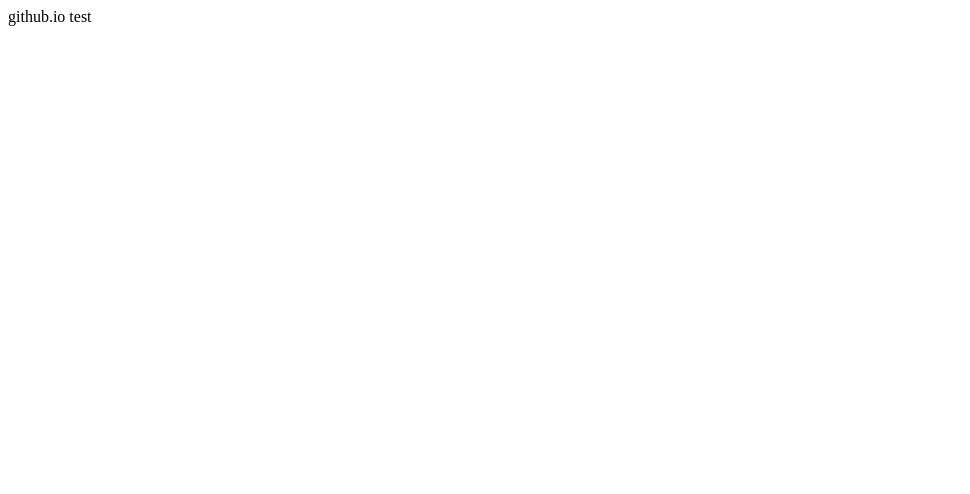
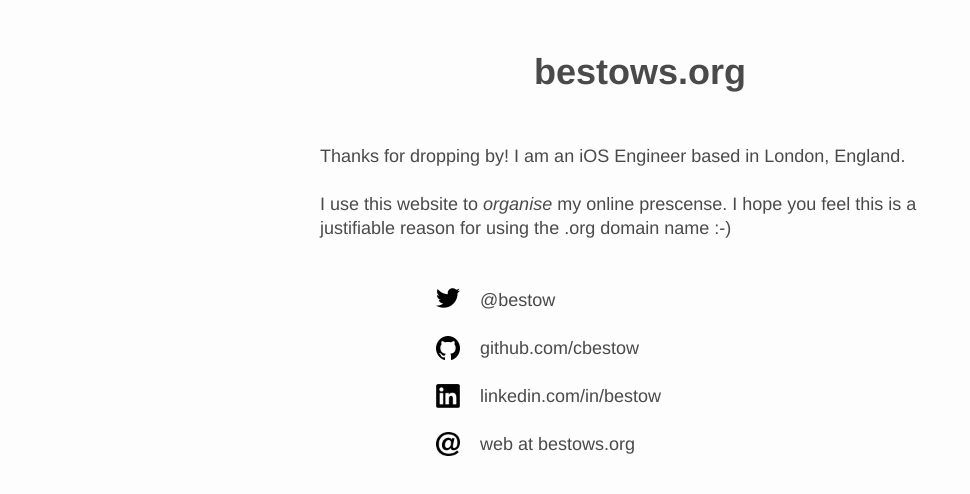
Before and after one commit to bestows/bestows.github.io, a plain HTML site: page index.html in a window 1280 px wide. Shown: the whole page, without its empty margins (0-970 px from the left). Drawn offline with Linux system fonts and the light colour scheme.

Commit message:
landing page

```diff
--- a/index.html
+++ b/index.html
@@ -1 +1,126 @@
-github.io test
+<!DOCTYPE html>
+<html lang="en">
+<head>
+	<title>bestows.org</title>
+	<style>
+
+		body {
+			font-family: "Avenir Next Regular", "Helvetica Neue", Helvetica, Arial, sans-serif;
+			color: #4A4A4A;
+			background-color: #FDFDFD;
+			margin: 0;
+		}
+
+		.container {
+			max-width: 960px;
+			margin-left: auto;
+			margin-right: auto;
+			padding: 0 20px;
+		}
+		.main-column {
+			max-width: 640px; /* 80 * 8 */
+			margin: auto;
+		}
+
+		h1 {
+			font-family:  "Avenir Next Bold", "Helvetica Neue", Helvetica, Arial, sans-serif;
+			line-height: 48px;
+			font-size: 36px;
+			margin: 24px 0;
+		}
+
+		p, li {
+			font-size: 18px;
+			line-height: 24px;
+			margin: 24px 0;
+		}
+
+		a {
+			text-decoration: none;
+			color: inherit;
+		}
+
+		a:hover {
+			text-decoration: underline;
+		}
+
+		ul {
+			list-style: none;
+			padding-left: 0;
+			margin-top: 48px;
+		}
+
+		li {
+			padding-left: 80px; /* 60px column and 20px gutter */
+			background-repeat: no-repeat;
+			background-position: 36px 0; /* 60px - 24px */
+			background-size: 24px;
+		}
+
+		li.twitter {
+			background-image: url("/images/twitter.png");
+		}
+		li.github {
+			background-image: url("/images/github.png");
+		}
+		li.linkedin {
+			background-image: url("/images/linkedin.png");
+		}
+		li.email {
+			background-image: url("/images/email.png");
+		}
+
+
+		em {
+			font-family:  "Avenir Next Italic", "Helvetica Neue", Helvetica, Arial, sans-serif;
+		}
+
+		@media only screen and (min-width: 680px) {
+			h1 {
+				text-align: center;
+				margin: 48px;
+			}
+
+			ul {
+				margin-left: 80px;
+			}
+		}
+
+	</style>
+<style>
+</style>
+</head>
+<body>
+	<main class="container">
+		<div class="row">
+			<div class="main-column">
+				<h1>bestows.org</h1>
+			</div>
+		</div>
+		<div class="row">
+			<div class="main-column">
+				<p>Thanks for dropping by! I am an iOS Engineer based in London, England.</p>
+				<p>I use this website to <em>organise</em> my online prescense. I hope you feel this is a justifiable reason for using the .org domain name :-)</p>
+			</div>
+		</div>
+		<div class="row">
+			<div class="main-column">
+				<ul>
+					<li class="twitter">
+						<a href="https://twitter.com/bestow/">@bestow</a>
+					</li>
+					<li class="github">
+						<a href="https://github.com/cbestow">github.com/cbestow</a>
+					</li>
+					<li class="linkedin">
+						<a href="https://www.linkedin.com/in/bestow">linkedin.com/in/bestow</a>
+					</li>
+					<li class="email">
+						web at bestows.org
+					</li>
+				</ul>
+			</div>
+		</div>
+	</main>
+</body>
+</html>
```
Also changed, not shown: images/email.png (added), images/github.png (added), images/linkedin.png (added), images/twitter.png (added).
